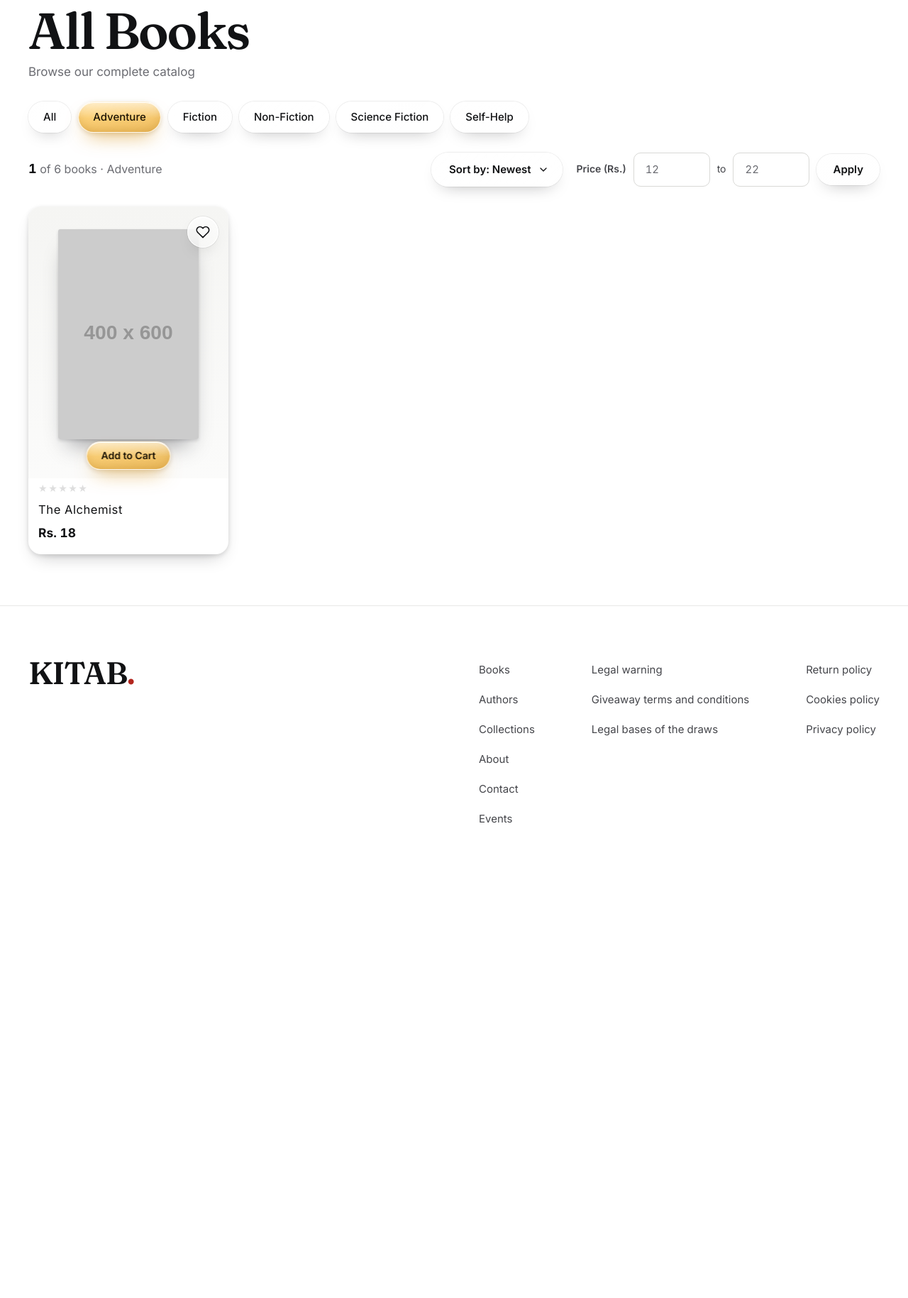
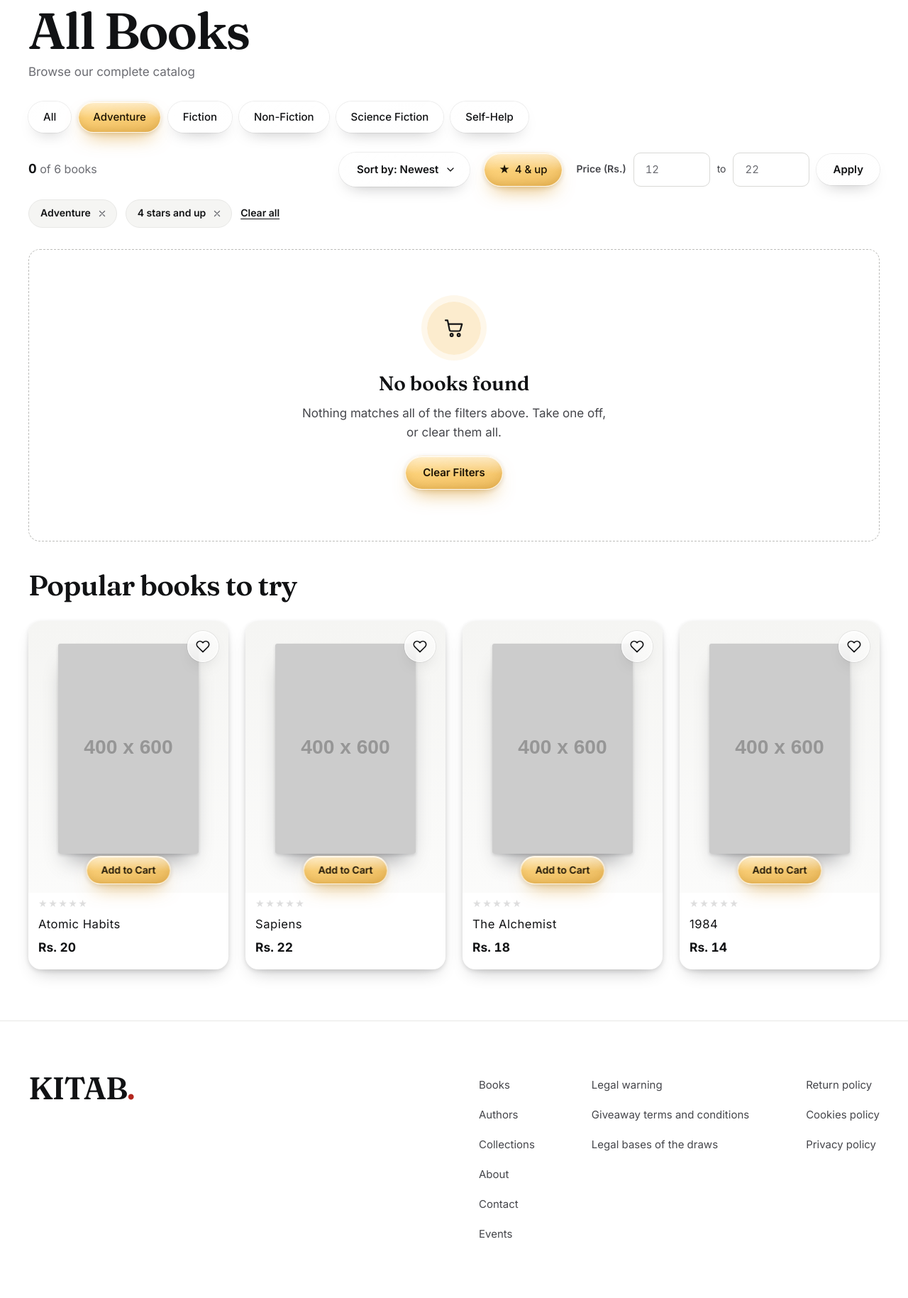
Before and after one commit to BisheshWaiba/Kitab, a PHP site: page /frontend/shop.php?category=Adventure&rating=4 in a window 1280 px wide. Shown: the part 162-1991 px from the top of the page at 71% size. Before the commit the page ends 1322 px from the top, so only its background shows below. Run offline with PHP 8.4, Linux system fonts and the light colour scheme; data comes from the database, SQL or seed files in the repository; tables that the repository leaves empty hold one stand-in row (values such as "Sample post"); grey boxes labelled with a size stand in for pictures from a placeholder-image service; some libraries are stand-ins or nearby versions.

Commit message:
Shop: Top rated sort, 4-star filter, removable filter tags, popular books when empty

```diff
--- a/assets/css/shop-flat.css
+++ b/assets/css/shop-flat.css
@@ -33,15 +33,41 @@
 .gs-clear { display: inline-flex; align-items: center; min-height: 44px; font-weight: 600; text-decoration: underline; text-underline-offset: 3px; text-decoration-thickness: 1px; }
 .gs-clear:hover { text-decoration-thickness: 2px; }
 
+/* "4 & up": a chip (a link, so it works without scripts) that turns the 4-star filter on and off. On wide screens the group around
+   it and the price boxes sit straight in the tools row (display: contents); below 900px they stack, and on phones they open from a button */
+.gs-filters { display: contents; }
+.gs-rate-group { display: flex; align-items: center; font-size: 14px; color: var(--k-ink-2); }
+.gs-rate-group__label { display: none; }
+.gs-rate-group > * { flex: none; }
+body.is-gbtn .fl .gs-rate { height: 48px; padding: 0 20px; gap: 7px; white-space: nowrap; }
+.gs-rate__star { color: var(--k-gold); font-size: 17px; line-height: 1; }
+.gs-rate.is-active .gs-rate__star { color: currentColor; } /* on the amber chip the gold star would vanish */
+
+/* what is narrowing the list down, one removable tag each (the whole tag is the link that takes it off) */
+.gs-tags { display: flex; flex-wrap: wrap; align-items: center; gap: 10px 12px; margin: -10px 0 30px; padding: 0; list-style: none; }
+.gs-tag { display: inline-flex; align-items: center; gap: 9px; min-height: 40px; padding: 0 13px 0 16px; box-sizing: border-box; border: 1px solid var(--k-line); border-radius: 999px; background: var(--k-band); font-size: 14px; font-weight: 600; color: var(--k-ink); transition: background-color .15s, border-color .15s; }
+.gs-tag svg { flex: none; color: var(--k-muted); transition: color .15s; }
+.gs-tag:hover { background: var(--k-white); border-color: var(--k-ink); }
+.gs-tag:hover svg { color: var(--k-ink); }
+.gs-tag:focus-visible { outline: 3px solid var(--k-accent); outline-offset: 2px; }
+.gs-tags .gs-clear { min-height: 40px; font-size: 14px; }
+
+/* under "No books found" */
+.gs-popular { padding-top: 40px; }
+.gs-popular .fl-h2 { margin-bottom: 28px; }
+
 @media (max-width: 900px) {
   .gs-controls { flex-direction: column; align-items: stretch; gap: 14px; }
   .gs-tools { flex-direction: column; align-items: stretch; }
   .gs-sort { display: flex; justify-content: space-between; }
+  .gs-rate-group { flex-direction: column; align-items: flex-start; gap: 8px; }
+  .gs-rate-group__label { display: block; }
   .gs-price__label { flex: 1 1 100%; }
+  .gs-rate-group .gs-price__label { flex: none; } /* (in the stacked group the label must not stretch like the price label does) */
   .gs-price .gs-num { flex: 1 1 120px; min-width: 0; width: auto; }
 }
 
-/* the "Price" button and the short "Sort:" label are for phones only (below) */
+/* the "Filters" button and the short "Sort:" label are for phones only (below) */
 .gs-filterbtn,
 .gs-sort__short { display: none; }
 .gs-filterbtn { gap: 8px; }
@@ -68,6 +94,9 @@
   .has-js .gs-tools { display: grid; grid-template-columns: minmax(0, 1fr) auto; gap: 10px; align-items: stretch; }
   .has-js .gs-sort { height: 44px; padding: 0 14px 0 18px; min-width: 0; }
   .has-js .gs-filterbtn { display: inline-flex; height: 44px; padding: 0 16px; }
-  .has-js .gs-price { grid-column: 1 / -1; }
-  .has-js .gs-tools:not(.is-filters-open) .gs-price { display: none; }
+  .has-js .gs-filters { grid-column: 1 / -1; display: flex; flex-direction: column; gap: 18px; padding-top: 4px; }
+  .has-js .gs-tools:not(.is-filters-open) .gs-filters { display: none; }
+  .gs-tags { margin: -4px 0 20px; gap: 8px; }
+  .gs-popular { padding-top: 28px; }
+  .gs-popular .fl-h2 { font-size: 28px; margin-bottom: 20px; }
 }
--- a/frontend/shop.php
+++ b/frontend/shop.php
@@ -9,8 +9,7 @@ $meta_description = 'Browse the full KITAB catalog and filter by category, autho
 require_once '../includes/header.php';
 
 // ---------- What the visitor asked for (every value is checked before it goes near the database) ----------
-$has_search = is_string($_GET['search'] ?? null); // "Search results for" shows once a search was made, even an empty one
-$search_text = $has_search ? $_GET['search'] : '';
+$search_text = is_string($_GET['search'] ?? null) ? $_GET['search'] : '';
 $author_filter = is_string($_GET['author'] ?? null) ? trim($_GET['author']) : '';   // linked from the Authors page and the product page
 $active_category = is_string($_GET['category'] ?? null) ? $_GET['category'] : '';
 
@@ -32,11 +31,20 @@ if ($min_price !== null && $max_price !== null && $min_price > $max_price) {
     [$min_price, $max_price] = [$max_price, $min_price];
 }
 
-// Sort: only these three exist, anything else means "newest"
+// "4 stars and up": the only rating filter there is (rating=4); anything else means no filter
+$rating_on = ($_GET['rating'] ?? null) === '4';
+
+// The average and number of published (approved) reviews for each book, joined to the books so they can be sorted and filtered on.
+// A book with no reviews has NULL here: it never passes the rating filter and comes last in "Top rated".
+$rating_join = "LEFT JOIN (SELECT book_id, AVG(rating) AS avg_rating, COUNT(*) AS review_count FROM reviews WHERE status = 'approved' GROUP BY book_id) rt ON rt.book_id = books.id";
+$top_rated_order = 'rt.avg_rating IS NULL, rt.avg_rating DESC, rt.review_count DESC, books.id DESC';
+
+// Sort: only these four exist, anything else means "newest"
 $sorts = [
-    'newest' => ['Newest', 'created_at DESC, id DESC'],
-    'price_asc' => ['Price: low to high', 'price ASC, id DESC'],
-    'price_desc' => ['Price: high to low', 'price DESC, id DESC'],
+    'newest' => ['Newest', 'books.created_at DESC, books.id DESC'],
+    'rating' => ['Top rated', $top_rated_order],
+    'price_asc' => ['Price: low to high', 'books.price ASC, books.id DESC'],
+    'price_desc' => ['Price: high to low', 'books.price DESC, books.id DESC'],
 ];
 $sort = (is_string($_GET['sort'] ?? null) && isset($sorts[$_GET['sort']])) ? $_GET['sort'] : 'newest';
 
@@ -60,10 +68,19 @@ if ($min_price !== null) {
 if ($max_price !== null) {
     $where_clauses[] = 'price <= ' . number_format($max_price, 2, '.', '');
 }
+if ($rating_on) {
+    $where_clauses[] = 'rt.avg_rating >= 4';
+}
 
 $where_sql = $where_clauses ? 'WHERE ' . implode(' AND ', $where_clauses) : '';
-$result = $conn->query("SELECT * FROM books $where_sql ORDER BY " . $sorts[$sort][1]);
+$result = $conn->query("SELECT books.* FROM books $rating_join $where_sql ORDER BY " . $sorts[$sort][1]);
 $books = $result->fetch_all(MYSQLI_ASSOC);
+
+// When nothing matches: the best-rated books, so the page is never a dead end
+$popular = [];
+if (!$books && $where_clauses) {
+    $popular = $conn->query("SELECT books.* FROM books $rating_join ORDER BY $top_rated_order LIMIT 4")->fetch_all(MYSQLI_ASSOC);
+}
 
 // Category types shown above the books
 $cat_result = $conn->query("SELECT DISTINCT category FROM books WHERE category IS NOT NULL AND category <> '' ORDER BY category ASC");
@@ -76,7 +93,7 @@ $filters_active = $where_clauses !== [];
 // Address of this page with some of the choices changed (null removes one); sort and price travel along
 $plain = fn(float $n): string => rtrim(rtrim(number_format($n, 2, '.', ''), '0'), '.');
 $money = fn(float $n): string => 'Rs. ' . number_format($n, $n == floor($n) ? 0 : 2);
-$build = function (array $change = []) use ($search_text, $author_filter, $active_category, $sort, $min_price, $max_price, $plain): string {
+$build = function (array $change = []) use ($search_text, $author_filter, $active_category, $sort, $min_price, $max_price, $rating_on, $plain): string {
     $q = [
         'search' => $search_text,
         'author' => $author_filter,
@@ -84,6 +101,7 @@ $build = function (array $change = []) use ($search_text, $author_filter, $activ
         'sort' => $sort !== 'newest' ? $sort : '',
         'min' => $min_price !== null ? $plain($min_price) : '',
         'max' => $max_price !== null ? $plain($max_price) : '',
+        'rating' => $rating_on ? '4' : '',
     ];
     foreach ($change as $key => $value) {
         $q[$key] = $value === null ? '' : $value;
@@ -92,25 +110,30 @@ $build = function (array $change = []) use ($search_text, $author_filter, $activ
     return 'shop.php' . ($q ? '?' . http_build_query($q) : '');
 };
 
-// "3 of 18 books", then what is narrowing them down
+// "3 of 18 books", and under it one removable tag for each thing that is narrowing them down: [words, address without it]
 $count = count($books);
-$notes = [];
+$price_active = $min_price !== null || $max_price !== null;
+$tags = [];
 if ($active_category !== '') {
-    $notes[] = $active_category;
+    $tags[] = [$active_category, $build(['category' => null])];
 }
 if ($author_filter !== '') {
-    $notes[] = 'by ' . $author_filter;
+    $tags[] = ['by ' . $author_filter, $build(['author' => null])];
 }
 if ($search_text !== '') {
-    $notes[] = '"' . $search_text . '"';
+    $tags[] = ['"' . $search_text . '"', $build(['search' => null])];
 }
 if ($min_price !== null && $max_price !== null) {
-    $notes[] = $money($min_price) . ' to ' . $money($max_price);
+    $tags[] = [$money($min_price) . ' to ' . $money($max_price), $build(['min' => null, 'max' => null])];
 } elseif ($min_price !== null) {
-    $notes[] = $money($min_price) . ' and up';
+    $tags[] = [$money($min_price) . ' and up', $build(['min' => null])];
 } elseif ($max_price !== null) {
-    $notes[] = 'up to ' . $money($max_price);
+    $tags[] = ['up to ' . $money($max_price), $build(['max' => null])];
 }
+if ($rating_on) {
+    $tags[] = ['4 stars and up', $build(['rating' => null])];
+}
+$clear_all = $build(['search' => null, 'author' => null, 'category' => null, 'min' => null, 'max' => null, 'rating' => null]);
 ?>
 
 <main class="fl">
@@ -136,27 +159,16 @@ if ($min_price !== null && $max_price !== null) {
         </ul>
     </nav>
 
-    <?php if ($author_filter !== ''): ?>
-        <p class="k-results">Books by <strong><?php echo htmlspecialchars($author_filter); ?></strong>
-            &middot; <a href="shop.php">Show all books</a></p>
-    <?php endif; ?>
-
-    <?php if ($has_search): ?>
-        <p class="k-results">Search results for
-            "<strong><?php echo htmlspecialchars($search_text); ?></strong>"</p>
-    <?php endif; ?>
-
     <div class="gs-controls">
         <p class="gs-count" aria-live="polite">
             <strong><?php echo $count; ?></strong><?php echo $filters_active ? ' of ' . $total_books : ''; ?>
             <?php echo ($filters_active ? $total_books : $count) === 1 ? 'book' : 'books'; ?>
-            <?php if ($notes): ?><span>&middot; <?php echo htmlspecialchars(implode(' · ', $notes)); ?></span><?php endif; ?>
         </p>
 
-        <?php $price_active = $min_price !== null || $max_price !== null; ?>
-        <?php // On phones the price boxes sit behind a "Price" button (shown only with scripts on); they are open from the start while a price range is applied. ?>
-        <form method="GET" action="shop.php" class="gs-tools<?php echo $price_active ? ' is-filters-open' : ''; ?>" data-shop-tools data-validate>
-            <?php foreach (['search' => $search_text, 'author' => $author_filter, 'category' => $active_category] as $name => $value): ?>
+        <?php $filter_applied = $price_active || $rating_on; ?>
+        <?php // On phones the rating and price filters sit behind a "Filters" button (shown only with scripts on); they are open from the start while one is applied. ?>
+        <form method="GET" action="shop.php" class="gs-tools<?php echo $filter_applied ? ' is-filters-open' : ''; ?>" data-shop-tools data-validate>
+            <?php foreach (['search' => $search_text, 'author' => $author_filter, 'category' => $active_category, 'rating' => $rating_on ? '4' : ''] as $name => $value): ?>
                 <?php if ($value !== ''): ?>
                     <input type="hidden" name="<?php echo $name; ?>" value="<?php echo htmlspecialchars($value); ?>">
                 <?php endif; ?>
@@ -173,14 +185,25 @@ if ($min_price !== null && $max_price !== null) {
                 </select>
             </label>
 
-            <button type="button" class="k-btn k-btn--outline gs-filterbtn" data-filter-toggle aria-expanded="<?php echo $price_active ? 'true' : 'false'; ?>" aria-controls="gs-price-panel">
+            <button type="button" class="k-btn k-btn--outline gs-filterbtn" data-filter-toggle aria-expanded="<?php echo $filter_applied ? 'true' : 'false'; ?>" aria-controls="gs-filters">
                 <svg width="18" height="18" viewBox="0 0 24 24" fill="none" stroke="currentColor" stroke-width="2" stroke-linecap="round"
                     stroke-linejoin="round" aria-hidden="true"><path d="M4 7h10M18 7h2M4 17h2M10 17h10" /><circle cx="16" cy="7" r="2" /><circle cx="8" cy="17" r="2" /></svg>
-                <span>Price</span>
-                <?php if ($price_active): ?><span class="gs-filterbtn__dot" aria-hidden="true"></span><span class="k-sr">(range applied)</span><?php endif; ?>
+                <span>Filters</span>
+                <?php if ($filter_applied): ?><span class="gs-filterbtn__dot" aria-hidden="true"></span><span class="k-sr">(applied)</span><?php endif; ?>
             </button>
 
-            <div class="gs-price" id="gs-price-panel" role="group" aria-labelledby="gs-price-label">
+            <div class="gs-filters" id="gs-filters">
+                <?php // a link, so it works without scripts: it adds the filter, or takes it off when it is already on ?>
+                <div class="gs-rate-group">
+                    <span class="gs-price__label gs-rate-group__label">Rating</span>
+                    <a href="<?php echo htmlspecialchars($build(['rating' => $rating_on ? null : '4'])); ?>" class="k-genre gs-rate<?php echo $rating_on ? ' is-active' : ''; ?>"
+                        aria-label="<?php echo $rating_on ? 'Rated 4 stars and up: on. Select to turn it off' : 'Show only books rated 4 stars and up'; ?>"
+                        <?php echo $rating_on ? 'aria-current="true"' : ''; ?>>
+                        <span class="gs-rate__star" aria-hidden="true">&#9733;</span> 4 &amp; up
+                    </a>
+                </div>
+
+                <div class="gs-price" role="group" aria-labelledby="gs-price-label">
                     <span id="gs-price-label" class="gs-price__label">Price (Rs.)</span>
                     <input type="number" name="min" class="k-input gs-num" min="0" step="any" inputmode="numeric"
                         placeholder="<?php echo (int) $price_lo; ?>" aria-label="Lowest price" data-msg-invalid="Enter a lowest price of 0 or more."
@@ -194,8 +217,26 @@ if ($min_price !== null && $max_price !== null) {
                         <a href="<?php echo htmlspecialchars($build(['min' => null, 'max' => null])); ?>" class="gs-clear">Clear price</a>
                     <?php endif; ?>
                 </div>
+            </div>
         </form>
     </div>
+
+    <?php if ($tags): ?>
+        <ul class="gs-tags" aria-label="Filters in use">
+            <?php foreach ($tags as [$words, $without]): ?>
+                <li>
+                    <a href="<?php echo htmlspecialchars($without); ?>" class="gs-tag" aria-label="Remove filter: <?php echo htmlspecialchars($words); ?>">
+                        <span><?php echo htmlspecialchars($words); ?></span>
+                        <svg width="14" height="14" viewBox="0 0 24 24" fill="none" stroke="currentColor" stroke-width="2.4" stroke-linecap="round"
+                            aria-hidden="true"><path d="M6 6l12 12M18 6 6 18" /></svg>
+                    </a>
+                </li>
+            <?php endforeach; ?>
+            <?php if (count($tags) > 1): ?>
+                <li><a href="<?php echo htmlspecialchars($clear_all); ?>" class="gs-clear">Clear all</a></li>
+            <?php endif; ?>
+        </ul>
+    <?php endif; ?>
 
     <?php if ($books): ?>
         <div class="fl-grid">
@@ -204,7 +245,17 @@ if ($min_price !== null && $max_price !== null) {
             <?php endforeach; ?>
         </div>
     <?php elseif ($filters_active): ?>
-        <?php k_empty_state('cart', 'No books found', 'Nothing matches your search or filters. Try something different, or start again.', 'Clear Filters', 'shop.php'); ?>
+        <?php k_empty_state('cart', 'No books found', count($tags) > 1 ? 'Nothing matches all of the filters above. Take one off, or clear them all.' : 'Nothing matches ' . $tags[0][0] . '. Take it off to see every book, or try something else.', 'Clear Filters', $clear_all); ?>
+        <?php if ($popular): ?>
+            <section class="gs-popular" aria-labelledby="gs-popular-title">
+                <h2 class="fl-h2" id="gs-popular-title">Popular books to try</h2>
+                <div class="fl-grid">
+                    <?php foreach ($popular as $row): ?>
+                        <?php k_book_card($row, 'primary'); ?>
+                    <?php endforeach; ?>
+                </div>
+            </section>
+        <?php endif; ?>
     <?php else: ?>
         <?php k_empty_state('cart', 'No books yet', 'The shelves are being filled. Please check back soon.', 'Back to Home', BASE_URL . 'index.php'); ?>
     <?php endif; ?>
```
Lines whose indentation alone changed are shown as unchanged.
